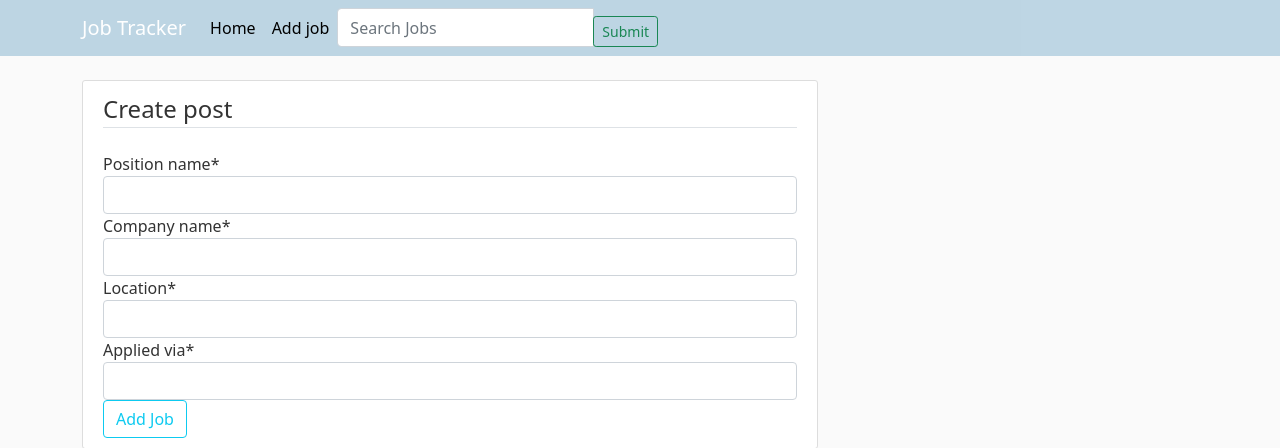
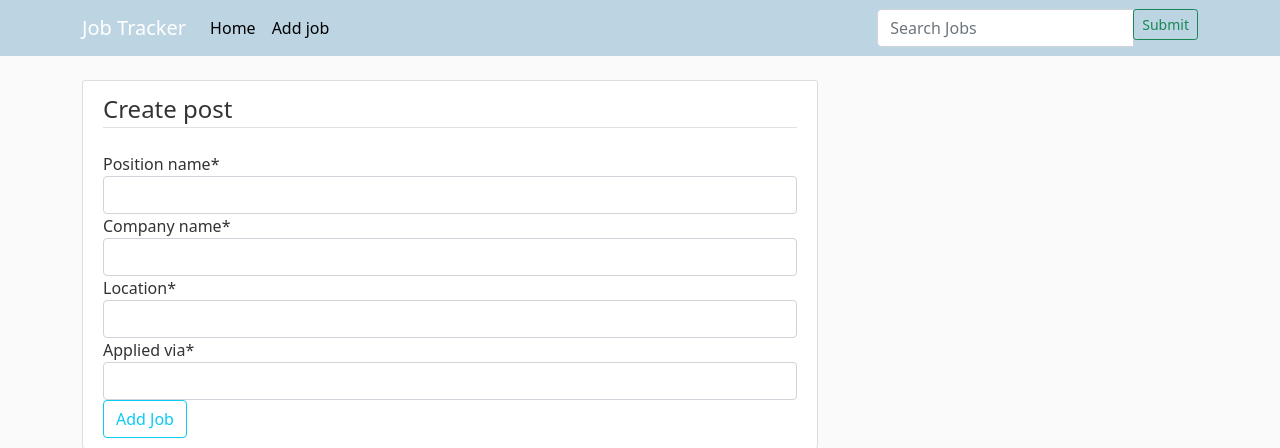
Before and after one commit to btolsen131/jobtracker, a Django app: page /Jobs/add/ in a window 1280 px wide. Shown: the top 448 px of the page. Run offline with Django 4.2, Linux system fonts and the light colour scheme; some libraries are stand-ins or nearby versions.

Commit message:
updated css

```diff
--- a/tracker/static/tracker/main.css
+++ b/tracker/static/tracker/main.css
@@ -35,3 +35,7 @@ ul {
     border-radius: 3px;
     margin-bottom: 20px;
   }
+#search{
+  margin-right: 0px;
+  margin-left: auto;
+}
--- a/tracker/templates/tracker/base.html
+++ b/tracker/templates/tracker/base.html
@@ -32,20 +32,20 @@
                       <li class="nav-item active">
                         <a class="nav-item nav-link" href="{% url 'job-create' %}">Add job</a>
                       </li>
-                      <li class="nav-item active">
-                        <form class ="d-flex" method="GET" action="{% url 'job-search' %}">
+                    </ul>
+                        <form id="search" class ="form-inline my-2 my-lg-0" method="GET" action="{% url 'job-search' %}">
                           <div class="input-group">
 
-                            <input type="text" class="form-control" placeholder="Search Jobs" aria-label="Job" aria-describedby="basic-addon1"
+                            <input type="text" class="form-control mr-sm-2" placeholder="Search Jobs" aria-label="Job" aria-describedby="basic-addon1"
                             name="query" value="{{ request.GET.query }}">
 
                             <div class="input-group-append">
-                            <input class="btn btn-outline-success btn-sm mt-2" type="submit"></input>
+                            <input class="btn btn-outline-success my-2 my-sm-0 btn-sm mt-2" type="submit"></input>
                             </div>
 
                           </div>
                         </form>
-                      </li>
+
                     </ul>
                 </div>
               </div>
```
Also changed, not shown: db.sqlite3.
